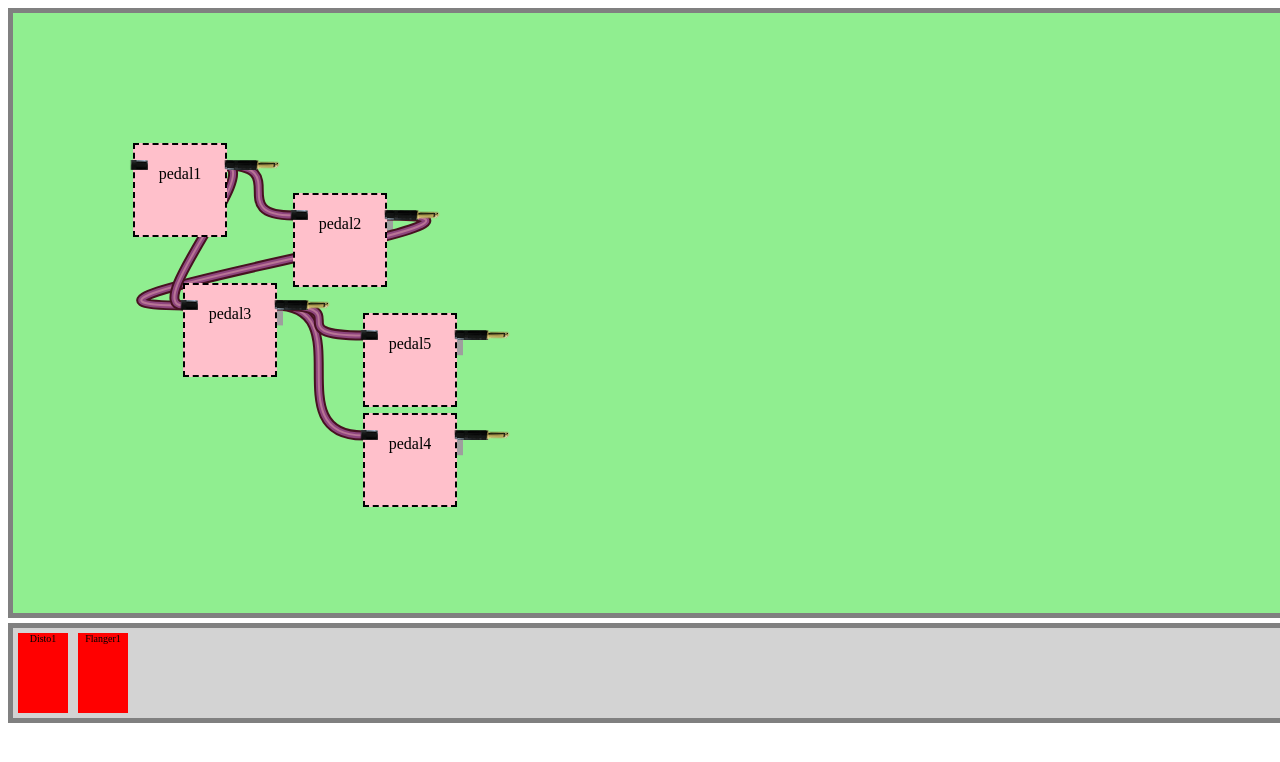
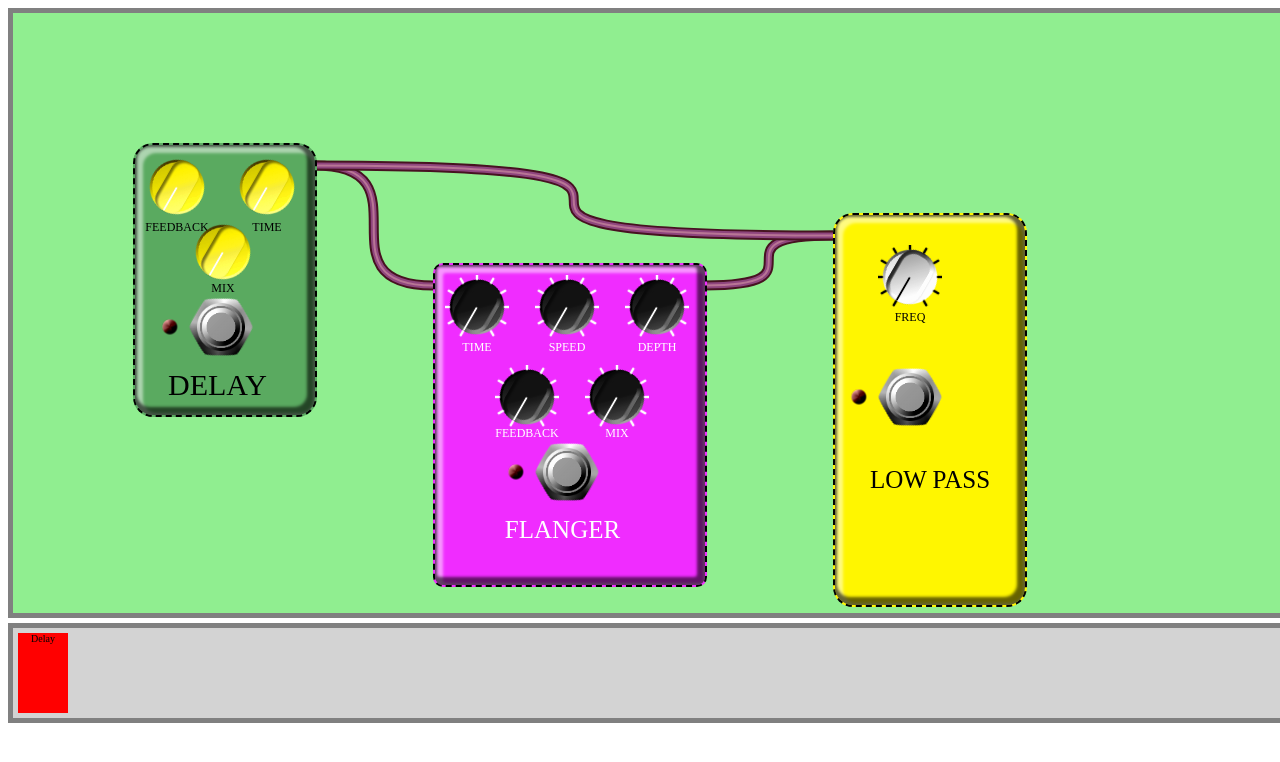
Before and after one commit to DalianL/TER-Pedalboard-creation, a website: page Pedalboard.html in a window 1280 px wide. Shown: the top 762 px of the page. Drawn offline with Linux system fonts and the light colour scheme; grey boxes are pictures that could not be loaded.

Commit message:
Instanciation des pedales

```diff
--- a/Pedalboard.html
+++ b/Pedalboard.html
@@ -5,6 +5,10 @@
   <meta name="viewport" content="width=device-width">
   <title>Minimal draggable example</title>
   <link rel="stylesheet" href="css/pedalboard.css">
+
+   <!-- Imports polyfill -->
+  <script src="./bower_components/webcomponentsjs/webcomponents-lite.min.js"></script>
+
   <script src="js/script.js"></script>
   <script src="js/menu.js"></script>
   <script src="js/drag.js"></script>
@@ -12,23 +16,36 @@
   <script src="js/pedal.js"></script>
   <script src="js/pedalboard.js"></script>
   <script src="js/utils.js"></script>
+
+    <!-- import pizzicato -->
+  <script src="./js/Pizzicato_2.js"></script>
+   <!-- Imports custom element -->
+  <script src="my_components/pedal-behavior.js"></script>
+  <link rel="import" href="./my_components/pedal-delay.html">
+  <link rel="import" href="./my_components/pedal-quadrafuzz.html">
+  <link rel="import" href="./my_components/pedal-lowpass.html">
+  <link rel="import" href="./my_components/pedal-flanger.html">
+
 </head>
 <body>
-<div id="pedalboard-container">
-  <div id="pedalboard" ondragover="return false" ondrop="dropPedalHandler(event);">
-  </div>
+
+<div id="pedalboard" ondragover="return false" ondrop="dropPedalHandler(event);">
 </div>
   <div id="pedals">
-    <div id="disto1" class="pedal"
-         draggable="true">Disto1</div>
-    <div id="flanger1" class="pedal"
-         draggable="true">Flanger1</div>
+
+
+    <div id="delay1" class="pedal"
+         draggable="true">Delay</div>
   </div>
   <div>
   <nav id="context-menuJack" class="context-menu">
     <ul id="menu-container" class="context-menu__items">
     </ul>
   </nav>
+
   </div>
+
+
+
 </body>
 </html>
--- a/css/pedalboard.css
+++ b/css/pedalboard.css
@@ -39,7 +39,6 @@
 .draggable {
   padding:20px;
   text-align:center;
-  background-color:pink;
   border:2px dashed;
   position:absolute;
 }
--- a/js/pedal.js
+++ b/js/pedal.js
@@ -1,6 +1,6 @@
 class Pedal {
 
-  constructor(id, x, y, w, h) {
+  constructor(id, x, y, w, h, pedaltype) {
     this.id = id;
     this.x = x;
     this.y = y;
@@ -15,14 +15,14 @@ class Pedal {
     this.outputOffsetX = this.w+2*this.IOsize+4;
     this.outputOffsetY = this.IOsize;
 
-    this.elem = document.createElement("div");
+    this.elem = document.createElement(pedaltype);
+    document.body.append(this.elem);
     this.elem.classList.add("draggable");
     this.elem.id = this.id;
     this.elem.style.left = this.x + "px";
     this.elem.style.top = this.y + "px";
     this.elem.style.width = this.w + "px";
     this.elem.style.height = this.h + "px";
-    this.elem.innerHTML = this.id;
 
     // input and output
     this.input = document.createElement("div");
@@ -136,6 +136,6 @@ function dropPedalHandler(event) {
   //console.log("pedal dropped id = " + id + "x = " + event.clientX);
   // ICI GENERER UN ID UNIQUE !!! il peut y avoir plusieurs instances
   // de la même pédale
-  let p = new Pedal(id, event.clientX-30, event.clientY-50, 50, 50);
+  let p = new Pedal(id, event.clientX-30, event.clientY-50, 140, 230, "pedal-delay");
   pedalboard.addPedal(p)
 }
--- a/js/script.js
+++ b/js/script.js
@@ -2,23 +2,23 @@ window.onload = init;
 
 function init() {
   pedalboard.init();
-  let p1 = new Pedal("pedal1", 120, 130, 50, 50);
-  let p2 = new Pedal("pedal2", 280, 180, 50, 50);
-  let p3 = new Pedal("pedal3", 170, 270, 50, 50);
-  let p4 = new Pedal("pedal4", 350, 400, 50, 50);
-  let p5 = new Pedal("pedal5", 350, 300, 50, 50);
+  let p1 = new Pedal("pedal1", 120, 130, 140, 230, "pedal-delay");
+  let p2 = new Pedal("pedal2", 420, 250, 230, 280, "pedal-flanger");
+  let p3 = new Pedal("pedal3", 820, 200, 150, 350, "pedal-lowpass");
+  //let p4 = new Pedal("pedal4", 920, 900, 170, 350, "pedal-delay");
+  //let p5 = new Pedal("pedal5", 1220, 1200, 170, 350, "pedal-lowpass");
 
   pedalboard.addPedal(p1);
   pedalboard.addPedal(p2);
   pedalboard.addPedal(p3);
-  pedalboard.addPedal(p4);
-  pedalboard.addPedal(p5);
+  //pedalboard.addPedal(p4);
+  //pedalboard.addPedal(p5);
 
   pedalboard.connect(p1, p2);
   pedalboard.connect(p2, p3);
-  pedalboard.connect(p3, p4);
+  //pedalboard.connect(p3, p4);
   pedalboard.connect(p1, p3);
-  pedalboard.connect(p3, p5);
+  //pedalboard.connect(p3, p5);
 
   // For new pedals to be added
   addNewPedalListeners();
--- a/my_components/pedal-delay.html
+++ b/my_components/pedal-delay.html
@@ -5,6 +5,7 @@
 <dom-module name="pedal-delay">
     <style>
         :host{
+            user-select: none;
             display: block;
             background-color: #5aaa60;
             width: 175px;
@@ -34,7 +35,8 @@
         }
         .pedalLabel{
             position: absolute;
-            top: 200px;
+            top: 195px;
+            right:10px;
             font-size: 30px;
             font-family: Mistral;
             text-align: center;
--- a/my_components/pedal-flanger.html
+++ b/my_components/pedal-flanger.html
@@ -5,6 +5,7 @@
 <dom-module name="pedal-flanger">
     <style>
         :host{
+            user-select: none;
             display: block;
             background-color: #f02cff;
             width: 265px;
@@ -42,6 +43,7 @@
         }
         .pedalLabel{
             position: absolute;
+            right:10px;
             top: 225px;
             font-size: 25px;
             font-family: Lemon\/Milk;
--- a/my_components/pedal-lowpass.html
+++ b/my_components/pedal-lowpass.html
@@ -5,6 +5,7 @@
 <dom-module name="pedal-lowpass">
     <style>
         :host{
+            user-select: none;
             display: block;
             background-color: #fff600;
             width: 150px;
@@ -32,7 +33,7 @@
             text-align: center;
             line-height: 30px;
             width: 150px;
-            color: white;
+            color: black;
         }
         .knob-label{
             position: absolute;
@@ -43,7 +44,7 @@
             overflow: hidden;
             text-align: center;
             font-family: Lemon\/Milk;
-            color: white;
+            color: black;
         }
         #knob1-label{
             top: 84px;
--- a/my_components/pedal-quadrafuzz.html
+++ b/my_components/pedal-quadrafuzz.html
@@ -5,6 +5,7 @@
 <dom-module name="pedal-quadrafuzz">
     <style>
         :host{
+            user-select: none;
             display: block;
             background-color: #f91a18;
             width: 175px;
```
